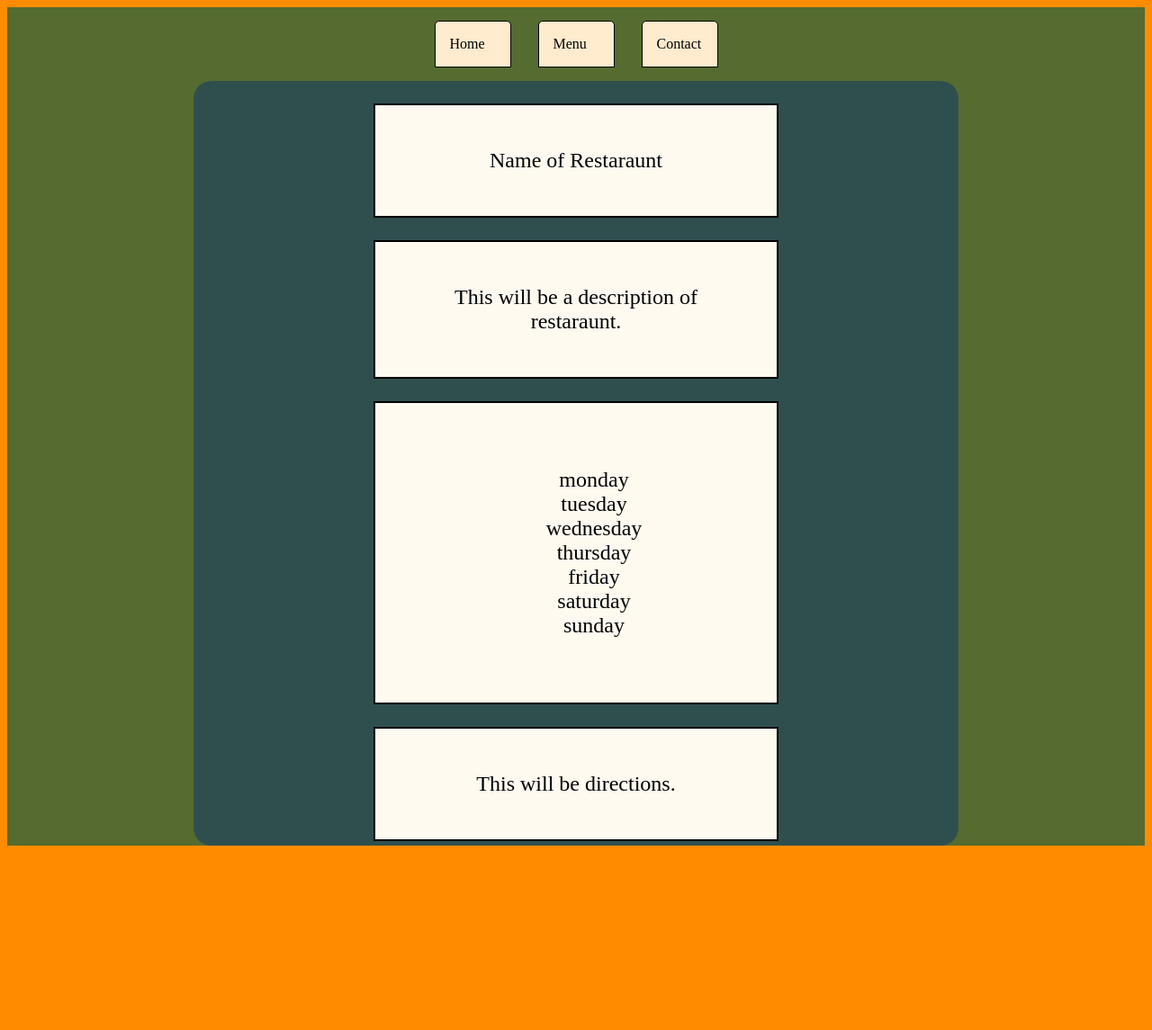
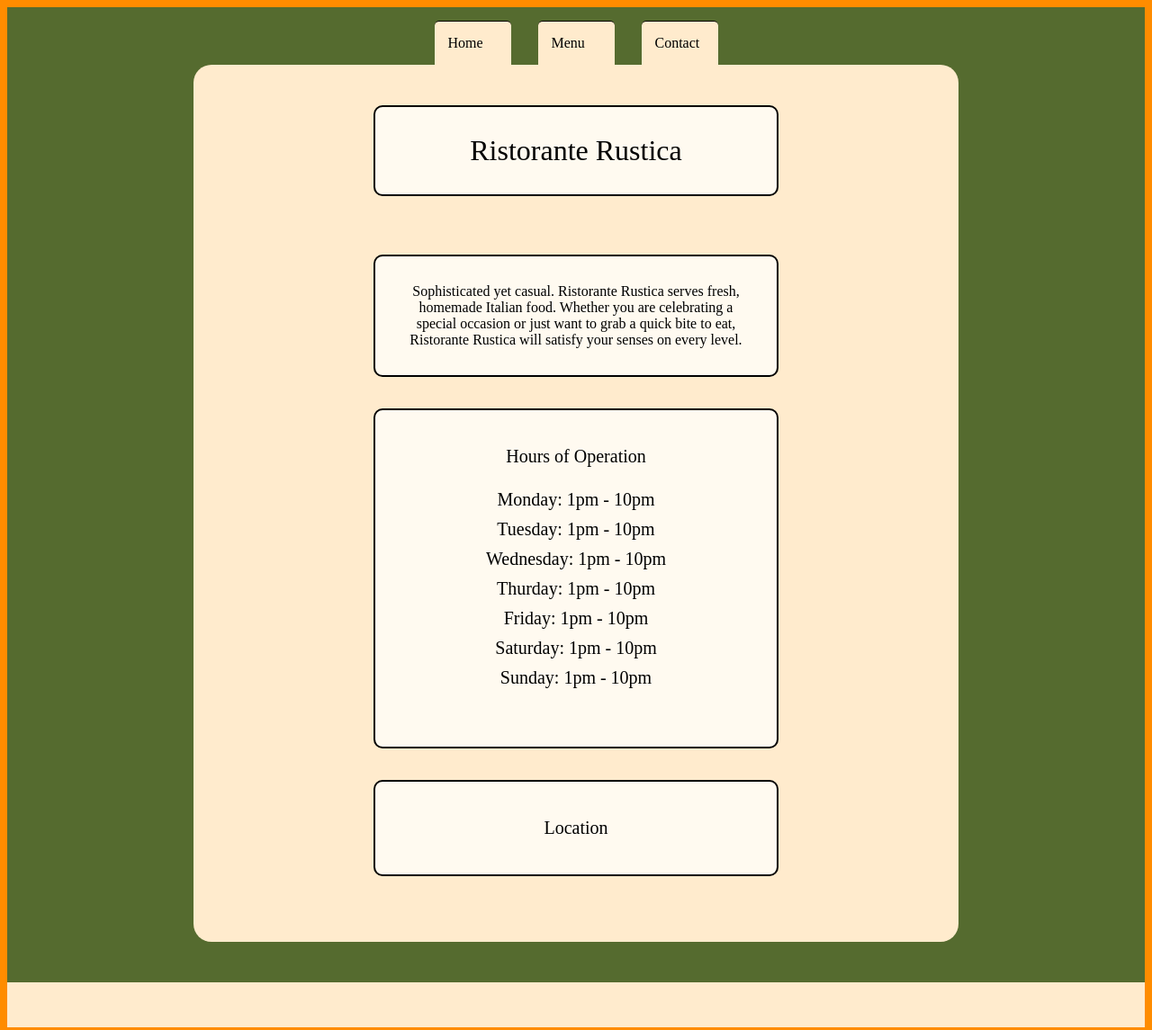
Before and after one commit to treymorris/restaraunt, a website built with webpack: page dist/index.html in a window 1280 px wide. Shown: the whole page at 90% size. Before the commit the page ends 948 px from the top, so only its background shows below. Built offline with nearby package versions, Linux system fonts and the light colour scheme.

Commit message:
used the dom to lay out main page

```diff
--- a/src/homepage.js
+++ b/src/homepage.js
@@ -1,3 +1,91 @@
-const anchor = document.getElementById('content');
+const content = document.getElementById('content');
 
-const
+const tabsContainer = document.createElement('div');
+tabsContainer.classList.add('tabs-container');
+content.appendChild(tabsContainer);
+
+const tab1 = document.createElement('div');
+tab1.classList.add('tabs');
+tabsContainer.appendChild(tab1);
+tab1.textContent = 'Home';
+
+const tab2 = document.createElement('div');
+tab2.classList.add('tabs');
+tabsContainer.appendChild(tab2);
+tab2.textContent = 'Menu'
+
+const tab3 = document.createElement('div');
+tab3.classList.add('tabs');
+tabsContainer.appendChild(tab3);
+tab3.textContent = 'Contact'
+
+const container = document.createElement('div');
+container.classList.add('container');
+content.appendChild(container);
+
+const mainPage = document.createElement('div');
+mainPage.classList.add('main-page');
+container.appendChild(mainPage);
+
+const mainPageBox1 = document.createElement('div');
+mainPageBox1.classList.add('main-page-box1');
+mainPage.appendChild(mainPageBox1);
+mainPageBox1.textContent = 'Ristorante Rustica';
+
+const mainPageBox2 = document.createElement('div');
+mainPageBox2.classList.add('main-page-box2');
+mainPage.appendChild(mainPageBox2);
+mainPageBox2.textContent = 'Sophisticated yet casual. Ristorante Rustica serves fresh, homemade Italian food. Whether you are celebrating a special occasion or just want to grab a quick bite to eat, Ristorante Rustica will satisfy your senses on every level.';
+
+const mainPageBox3 = document.createElement('div');
+mainPageBox3.classList.add('main-page-box3');
+mainPage.appendChild(mainPageBox3);
+mainPageBox3.textContent = 'Hours of Operation';
+
+const mainPageBox4 = document.createElement('div');
+mainPageBox4.classList.add('main-page-box4');
+mainPage.appendChild(mainPageBox4);
+mainPageBox4.textContent = 'Location';
+
+const hoursBox = document.createElement('ul');
+hoursBox.classList.add('hours-box');
+mainPageBox3.appendChild(hoursBox);
+
+const li1 = document.createElement('li');
+li1.classList.add('li');
+hoursBox.appendChild(li1);
+li1.textContent = 'Monday: 1pm - 10pm';
+
+const li2 = document.createElement('li');
+li2.classList.add('li');
+hoursBox.appendChild(li2);
+li2.textContent = 'Tuesday: 1pm - 10pm';
+
+const li3 = document.createElement('li');
+li3.classList.add('li');
+hoursBox.appendChild(li3);
+li3.textContent = 'Wednesday: 1pm - 10pm';
+
+const li4 = document.createElement('li');
+li4.classList.add('li');
+hoursBox.appendChild(li4);
+li4.textContent = 'Thurday: 1pm - 10pm';
+
+const li5 = document.createElement('li');
+li5.classList.add('li');
+hoursBox.appendChild(li5);
+li5.textContent = 'Friday: 1pm - 10pm';
+
+const li6 = document.createElement('li');
+li6.classList.add('li');
+hoursBox.appendChild(li6);
+li6.textContent = 'Saturday: 1pm - 10pm';
+
+const li7 = document.createElement('li');
+li7.classList.add('li');
+hoursBox.appendChild(li7);
+li7.textContent = 'Sunday: 1pm - 10pm';
+
+const footer = document.createElement('div');
+footer.classList.add('footer');
+content.appendChild(footer);
--- a/src/index.js
+++ b/src/index.js
@@ -1 +1,2 @@
 import './style.css';
+import './homepage.js';
--- a/src/style.css
+++ b/src/style.css
@@ -6,15 +6,20 @@ body {
     background-color: darkorange;
 }
 
+ul {
+    padding: 0px;
+}
+
 li {
     list-style: none;
+    padding: 5px;
+
 }
 
 #content {
     background-color: darkolivegreen;
     width: 100%;
 }
-
 
 .tabs-container {
     display: flex;
@@ -23,10 +28,12 @@ li {
 
 .tabs {
     background-color: blanchedalmond;
-    padding: 1em;
+    padding: 15px;
     width: 85px;
-    border: solid 1px black;
-    margin: 15px;
+    border-top: solid 1px black;
+    margin-top: 15px;
+    margin-left: 15px;
+    margin-right: 15px;
     border-top-left-radius: 5px;
     border-top-right-radius: 5px;
 }
@@ -35,18 +42,62 @@ li {
     display: flex;
     justify-content: center;
     width: 850px;
-    height: 850px;
+    height: 975px;
     margin: auto;
-    background-color: darkslategrey;
+    background-color: blanchedalmond;
     border-radius: 20px;
 }
 
-.main-page-boxes {
-    padding: 2em;
+.main-page {
+    font-size: 22px;
+}
+
+.main-page-box1 {
+    padding: 30px;
     text-align: center;
-    font-size: 1.5em;
+    font-size: 2rem;
     border: solid 2px black;
     width: 450px;
-    margin-top: 25px;
+    margin-top: 45px;
     background-color: floralwhite;
+    border-radius: 10px;
 }
+
+.main-page-box2 {
+    padding: 30px;
+    text-align: center;
+    font-size: 1rem;
+    border: solid 2px black;
+    width: 450px;
+    margin-top: 65px;
+    background-color: floralwhite;
+    border-radius: 10px;
+}
+
+.main-page-box3 {
+    padding: 40px;
+    text-align: center;
+    font-size: 1.25rem;
+    border: solid 2px black;
+    width: 450px;
+    margin-top: 35px;
+    background-color: floralwhite;
+    border-radius: 10px;
+}
+
+.main-page-box4 {
+    padding: 40px;
+    text-align: center;
+    font-size: 1.25rem;
+    border: solid 2px black;
+    width: 450px;
+    margin-top: 35px;
+    background-color: floralwhite;
+    border-radius: 10px;
+}
+
+.footer {
+    height: 50px;
+    background-color: blanchedalmond;
+    margin-top: 45px;
+}
```
Also changed, not shown: dist/bundle.js, dist/index.html.
